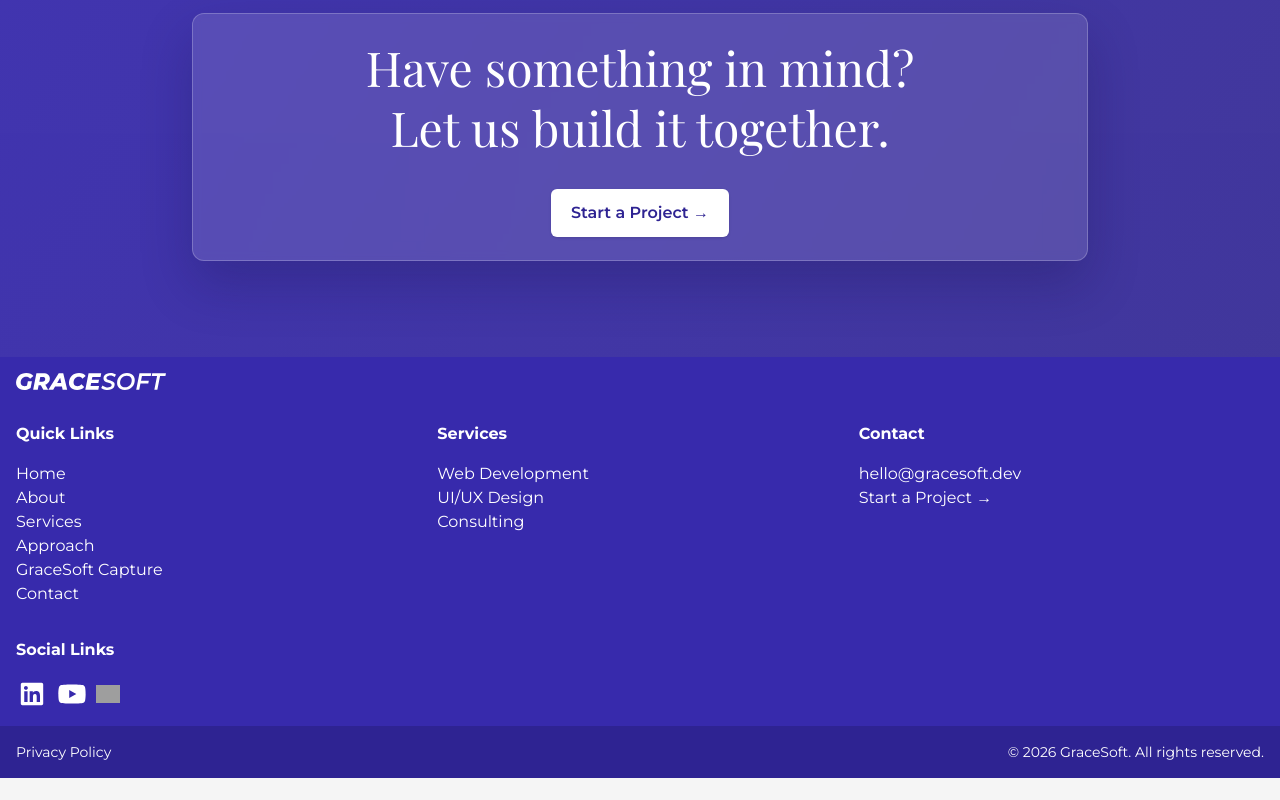
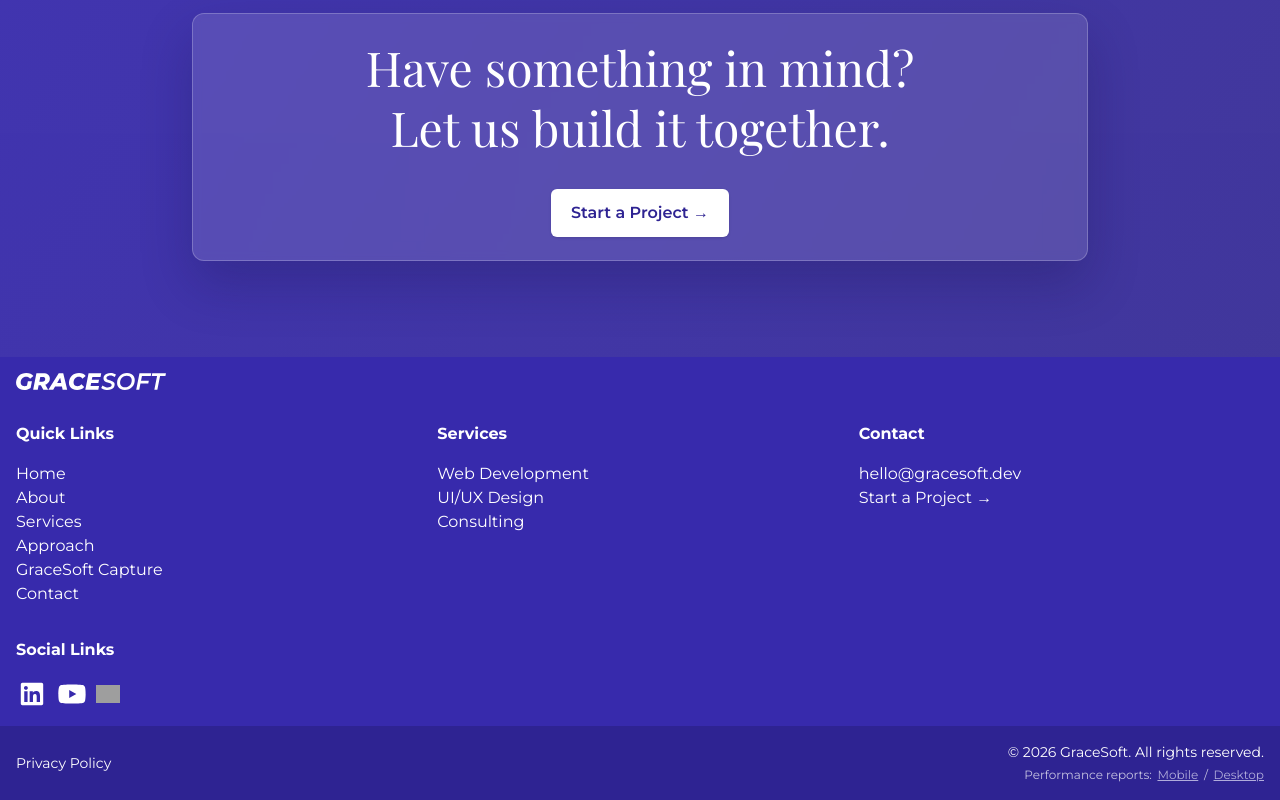
Before and after one commit to davinaleong/gracesoft-website, an Astro site: page / in a window 1280 px wide. Shown: the part 3867-4667 px from the top of the page. Before the commit the page ends 4645 px from the top, so only its background shows below. Built offline with nearby package versions, Linux system fonts and the light colour scheme; Astro itself is replaced by a stand-in of ours; grey boxes are pictures that could not be loaded; a web font is replaced by a local one.

Commit message:
Add subtle footer links for Lighthouse reports

```diff
--- a/src/layouts/BaseLayout.astro
+++ b/src/layouts/BaseLayout.astro
@@ -153,9 +153,17 @@ const ogImageUrl = new URL('/wm-w.svg', canonicalUrl).href;
                     <nav class="flex items-center gap-2">
                         <a href="/privacy" class="text-sm">Privacy Policy</a>
                     </nav>
-                    <p class="text-sm text-right">
-                        &copy; {new Date().getFullYear()} GraceSoft. All rights reserved.
-                    </p>
+                    <div class="footer-meta text-right">
+                        <p class="text-sm">
+                            &copy; {new Date().getFullYear()} GraceSoft. All rights reserved.
+                        </p>
+                        <p class="footer-report-links" aria-label="Lighthouse performance reports">
+                            <span>Performance reports:</span>
+                            <a href="https://lighthouse.gracesoft.dev/www.davinaleong.com-20260417T120356.html" target="_blank" rel="noopener noreferrer nofollow">Mobile</a>
+                            <span aria-hidden="true">/</span>
+                            <a href="https://lighthouse.gracesoft.dev/www.davinaleong.com-20260417T122713.html" target="_blank" rel="noopener noreferrer nofollow">Desktop</a>
+                        </p>
+                    </div>
                 </div>
             </div>
         </footer>
--- a/src/styles/global.css
+++ b/src/styles/global.css
@@ -215,6 +215,31 @@ body {
 .nav-link-product {
     font-weight: 700;
     color: #ffffff;
+}
+
+.footer-meta {
+    display: grid;
+    justify-items: end;
+    gap: 0.25rem;
+}
+
+.footer-report-links {
+    display: flex;
+    align-items: center;
+    gap: 0.35rem;
+    margin: 0;
+    font-size: 0.75rem;
+    opacity: 0.72;
+}
+
+.footer-report-links a {
+    color: var(--gs-primary-100);
+    text-decoration: underline;
+    text-underline-offset: 0.1em;
+}
+
+.footer-report-links a:hover {
+    opacity: 0.88;
 }
 
 .nav-toggle:checked ~ .site-nav {
@@ -939,3 +964,14 @@ body {
         gap: 1.25rem;
     }
 }
+
+@media (max-width: 47.99rem) {
+    .footer-meta {
+        justify-items: start;
+        text-align: left;
+    }
+
+    .footer-report-links {
+        flex-wrap: wrap;
+    }
+}
```
